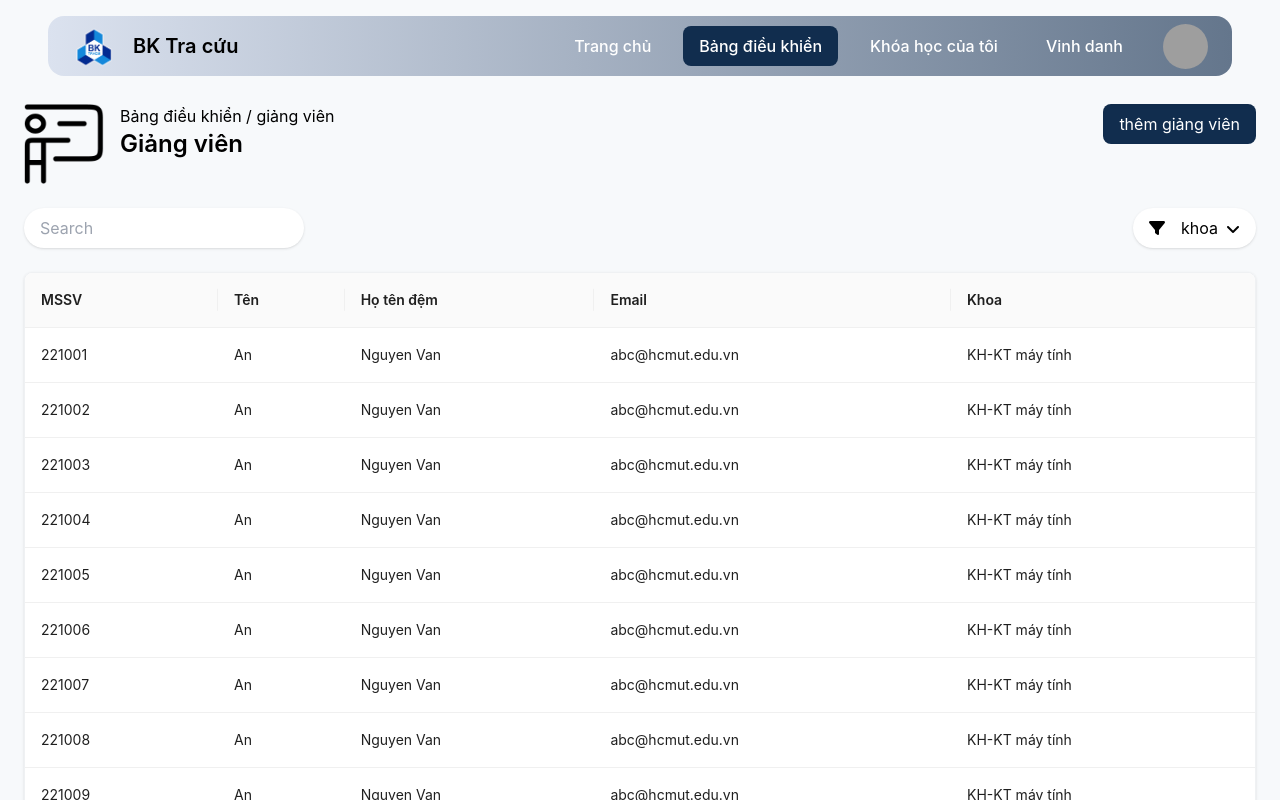
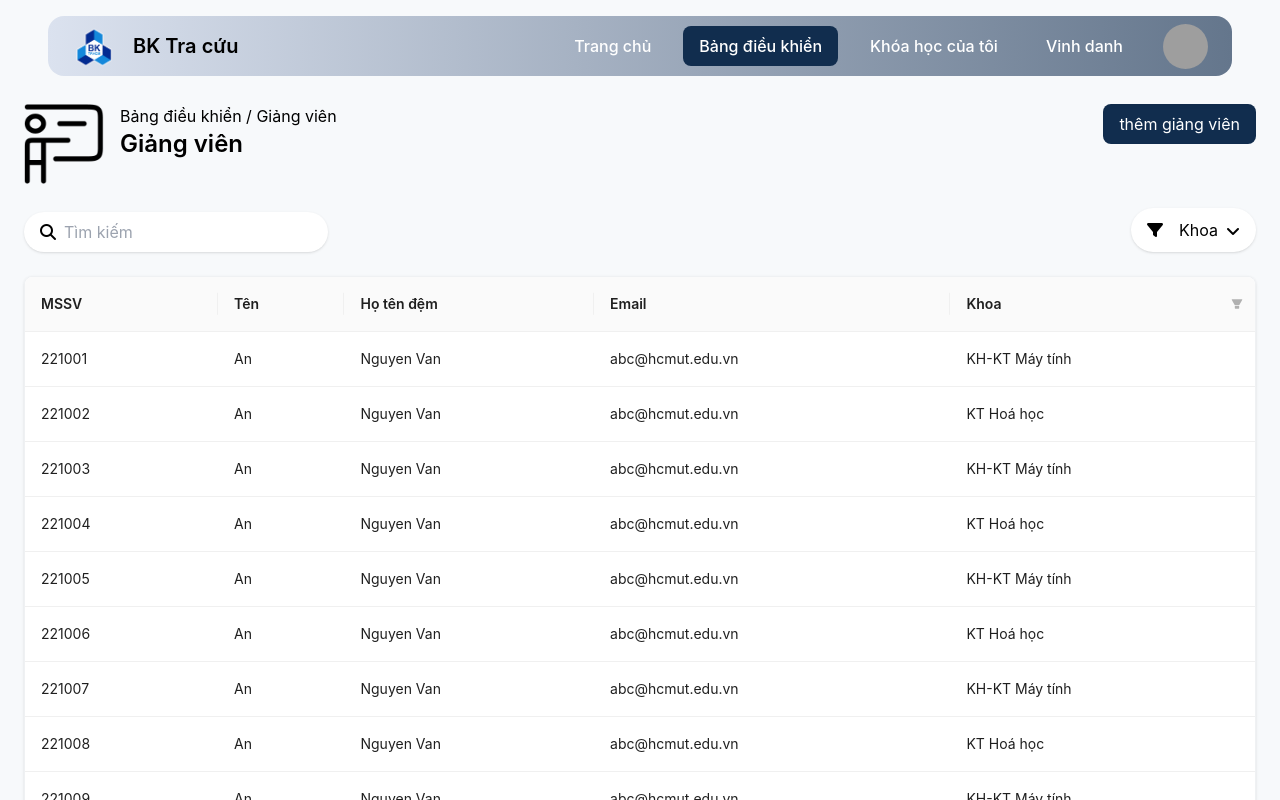
Before and after one commit to dath-241/grade-portal-web-1, a React (Create React App) app: page /management/lecturer-list in a window 1280 px wide. Shown: the top 800 px of the page. Built offline with nearby package versions, Linux system fonts and the light colour scheme; grey boxes are pictures that could not be loaded.

Commit message:
#1 Update search function

```diff
--- a/src/pages/ManageLecturer/LecturerList.jsx
+++ b/src/pages/ManageLecturer/LecturerList.jsx
@@ -1,20 +1,20 @@
 import React, { useState } from 'react';
-import { Table } from 'antd';
+import { Breadcrumb, Table, TreeSelect } from 'antd';
 
 import LecturerIcon from '../../assets/img/teacher.png';
 import { Link } from 'react-router-dom';
 
 function LecturerList() {
     const [pageSize, setPageSize] = useState(10);
-    // const [dataSource, setDataSource] = useState([]);
-    // const [filteredData, setFilteredData] = useState(dataSource);
+    const [searchTerm, setSearchTerm] = useState('');
+    const [selectedFaculty, setSelectedFaculty] = useState('');
 
-    const data = Array.from({ length: 10 }, (_, index) => ({
+    const data = Array.from({ length: 50 }, (_, index) => ({
         studentId: `22100${index + 1}`,
         name: 'An',
         surName: 'Nguyen Van',
         email: 'abc@hcmut.edu.vn',
-        faculty: 'KH-KT máy tính',
+        faculty: index % 2 === 0 ? 'KH-KT Máy tính' : 'KT Hoá học',
     }));
 
     const handlePageSizeChange = (value) => {
@@ -27,6 +27,20 @@ function LecturerList() {
         pageSizeOptions: ['5', '10', '20'],
         onShowSizeChange: (current, size) => handlePageSizeChange(size),
     };
+
+    const handleSearch = (e) => {
+        setSearchTerm(e.target.value.toLowerCase());
+    };
+
+    const handleFacultyChange = (faculty) => {
+
+    };
+
+    const filteredData = data.filter((item) =>
+        Object.keys(item).some((key) =>
+            String(item[key]).toLowerCase().includes(searchTerm)
+        )
+    );
 
     const columns = [
         {
@@ -48,17 +62,13 @@ function LecturerList() {
         {
             title: <span style={{ fontWeight: '600' }}>Khoa</span>,
             dataIndex: 'faculty',
+            filters: [
+                { text: 'KH-KT Máy tính', value: 'KH-KT Máy tính'},
+                { text: 'KT Hoá học', value: 'KT Hoá học'},
+            ],
+            onFilter: (value, record) => record.faculty.includes(value),
         },
     ];
-
-    // const handleSearch = (e) => {
-    //     const value = e.target.value.toLowerCase();
-
-    //     const filtered = dataSource.filter((item) =>
-    //         Object.keys(item).some((key) => String(item[key]).toLowerCase().includes(value)),
-    //     );
-    //     setFilteredData(filtered);
-    // };
 
     return (
         <div className="">
@@ -67,7 +77,7 @@ function LecturerList() {
                 <div className="flex gap-4">
                     <img src={LecturerIcon} alt="" className="w-20" />
                     <div className="">
-                        <span>Bảng điều khiển / giảng viên</span>
+                        <span>Bảng điều khiển / Giảng viên</span>
                         <p className="text-2xl font-semibold">Giảng viên</p>
                     </div>
                 </div>
@@ -81,14 +91,21 @@ function LecturerList() {
 
             {/* search */}
             <div className="my-6 flex justify-between">
-                <div className="">
-                    <input type="text" placeholder="Search" className="rounded-full px-4 py-2 shadow outline-none" />
+                <div className="relative mt-1 rounded-full bg-white px-4 py-2 shadow outline-none">
+                    <i class="fa-solid fa-magnifying-glass mr-2"></i>
+                    <input
+                        type="text"
+                        placeholder="Tìm kiếm"
+                        className=""
+                        value={searchTerm}
+                        onChange={handleSearch}
+                    />
                 </div>
 
                 <div className="flex items-center rounded-full bg-white px-4 py-2 shadow">
                     <i className="fa-solid fa-filter"></i>
                     <div className="ml-4 flex items-center gap-2">
-                        <span>khoa</span>
+                        <span>Khoa</span>
                         <i className="fa-solid fa-angle-down mt-1"></i>
                     </div>
                 </div>
@@ -97,7 +114,7 @@ function LecturerList() {
             {/* table */}
             <Table
                 columns={columns}
-                dataSource={data}
+                dataSource={filteredData}
                 pagination={paginationOptions}
                 scroll={{
                     x: 900,
--- a/src/pages/ManageStudent/StudentList.jsx
+++ b/src/pages/ManageStudent/StudentList.jsx
@@ -67,7 +67,7 @@ function StudentList() {
                 <div className="flex gap-4">
                     <img src={StudentIcon} alt="" className="w-20" />
                     <div className="">
-                        <span>Bảng điều khiển / giảng viên</span>
+                        <span>Bảng điều khiển / Sinh viên</span>
                         <p className="text-2xl font-semibold">Sinh viên</p>
                     </div>
                 </div>
```
